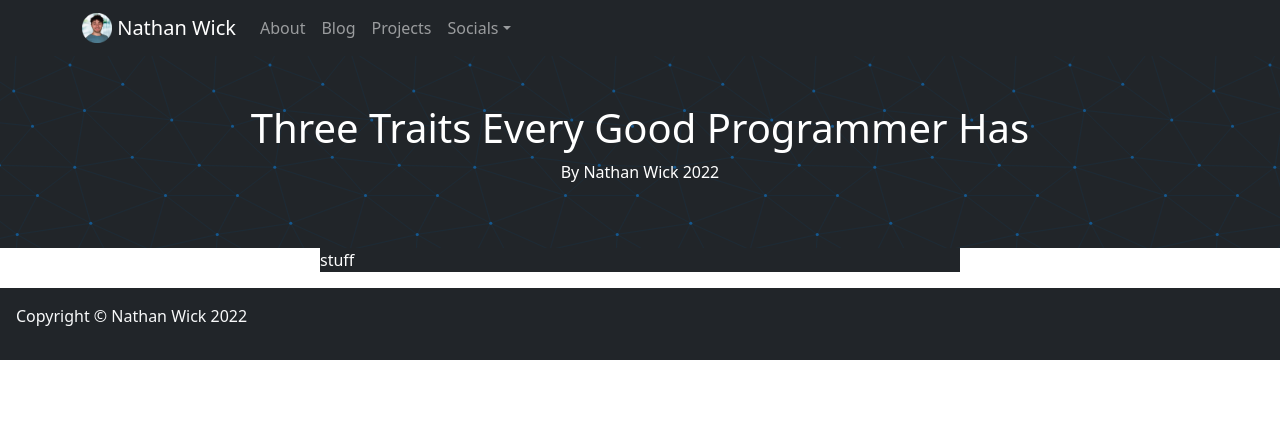
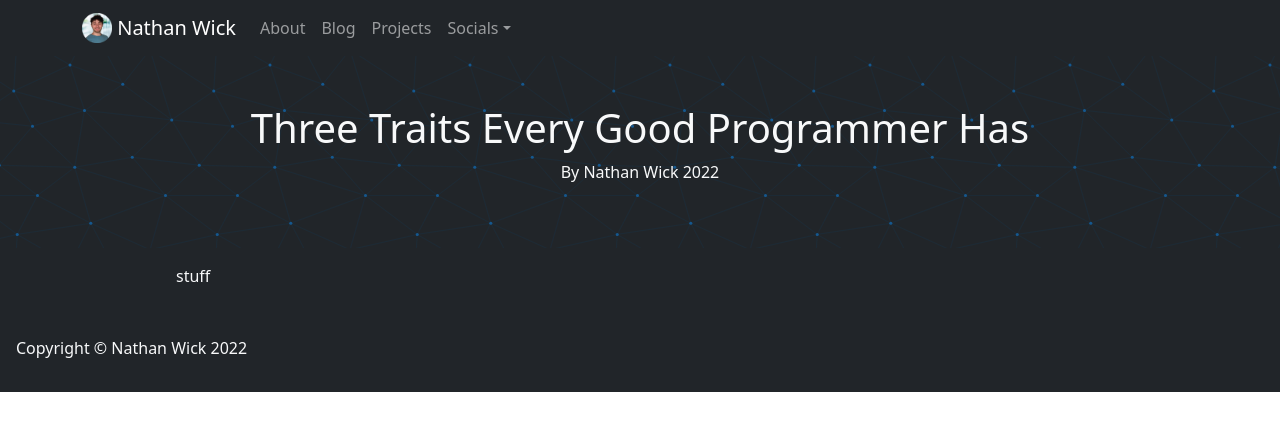
Before and after one commit to nathan-wick/nathan-wick-old, a React (Create React App) app in the folder nathan-wick/: page /blog/three-traits-every-good-programmer-has in a window 1280 px wide. Shown: the top 430 px of the page. Built offline with nearby package versions, Linux system fonts and the light colour scheme.

Commit message:
Set Global Styles & Blog Stuff

```diff
--- a/nathan-wick/src/components/BlogPreview.tsx
+++ b/nathan-wick/src/components/BlogPreview.tsx
@@ -6,7 +6,7 @@ const BlogPreview = (props: any) => {
         <Col
             lg={4}
             md={6}
-            className={`${!props.isMobile && `p-4`} text-center text-white`}>
+            className={`${!props.isMobile && `p-4`} text-center`}>
             <div
                 className='bg-dark'>
                 {
--- a/nathan-wick/src/components/Content.tsx
+++ b/nathan-wick/src/components/Content.tsx
@@ -6,7 +6,7 @@ const Content = (props: any) => {
 
     return (
         <div
-            className={`${!props.isMobile && `parallax p-4`} bg-dark text-white`}
+            className={`${!props.isMobile && `parallax p-4`}`}
             style={{
                 backgroundImage: props.background && !props.isMobile ? `url(${props.background})` : `none`,
                 backgroundSize: 'cover'}}>
--- a/nathan-wick/src/components/Footer.tsx
+++ b/nathan-wick/src/components/Footer.tsx
@@ -1,7 +1,7 @@
 const Footer = () => {
     const year = new Date().getFullYear();
     return (
-        <footer className='bg-dark text-light p-3'>
+        <footer className='p-3'>
             <p>Copyright &copy; Nathan Wick {year}</p>
         </footer>
     );
--- a/nathan-wick/src/components/Header.tsx
+++ b/nathan-wick/src/components/Header.tsx
@@ -3,7 +3,7 @@ import DefaultBackground from '../assets/images/endless-constellation.svg';
 const Header = (props: any) => {
     return (
         <div
-            className='py-5 text-center text-white bg-dark parallax'
+            className='py-5 text-center parallax'
             style={{
                 backgroundImage: props.background ? `url(${props.background})` : `url(${DefaultBackground})`}}>
             {
--- a/nathan-wick/src/components/Testimonial.tsx
+++ b/nathan-wick/src/components/Testimonial.tsx
@@ -6,7 +6,7 @@ const Testimonial = (props: any) => {
         <Col
             lg={4}
             md={6}
-            className={`${!props.isMobile && `p-4`} text-center text-white`}>
+            className={`${!props.isMobile && `p-4`} text-center`}>
             <div
                 className='p-3 bg-dark'>
                 {
--- a/nathan-wick/src/components/Text.tsx
+++ b/nathan-wick/src/components/Text.tsx
@@ -1,8 +1,10 @@
 const Text = (props: any) => {
     return (
         <div
-            className={`${!props.isMobile && `w-50`} bg-dark text-white mx-auto`}>
-            <p>{props.text}</p>
+            className={`mx-auto p-3 w-75`}>
+            <p>
+                {props.text}
+            </p>
         </div>
     );
 }
--- a/nathan-wick/src/components/containers/BlogPreviews.tsx
+++ b/nathan-wick/src/components/containers/BlogPreviews.tsx
@@ -4,7 +4,7 @@ import BlogPreview from '../BlogPreview';
 const BlogPreviews = (props: any) => {
     return (
         <div
-            className={`${!props.isMobile && `parallax`} bg-dark`}
+            className={`${!props.isMobile && `parallax`}`}
             style={{
                 backgroundImage: props.background && !props.isMobile ? `url(${props.background})` : `none`,
                 backgroundSize: 'cover'
--- a/nathan-wick/src/components/containers/Testimonials.tsx
+++ b/nathan-wick/src/components/containers/Testimonials.tsx
@@ -4,7 +4,7 @@ import Testimonial from '../Testimonial';
 const Testimonials = (props: any) => {
     return (
         <div
-            className={`${!props.isMobile && `parallax`} bg-dark`}
+            className={`${!props.isMobile && `parallax`}`}
             style={{
                 backgroundImage: props.background && !props.isMobile ? `url(${props.background})` : `none`,
                 backgroundSize: 'cover'
--- a/nathan-wick/src/index.tsx
+++ b/nathan-wick/src/index.tsx
@@ -10,7 +10,10 @@ const root = ReactDOM.createRoot(
 );
 root.render(
   <React.StrictMode>
-    <App />
+    <div
+      className='bg-dark text-light'>
+      <App />
+    </div>
   </React.StrictMode>
 );
 
```
